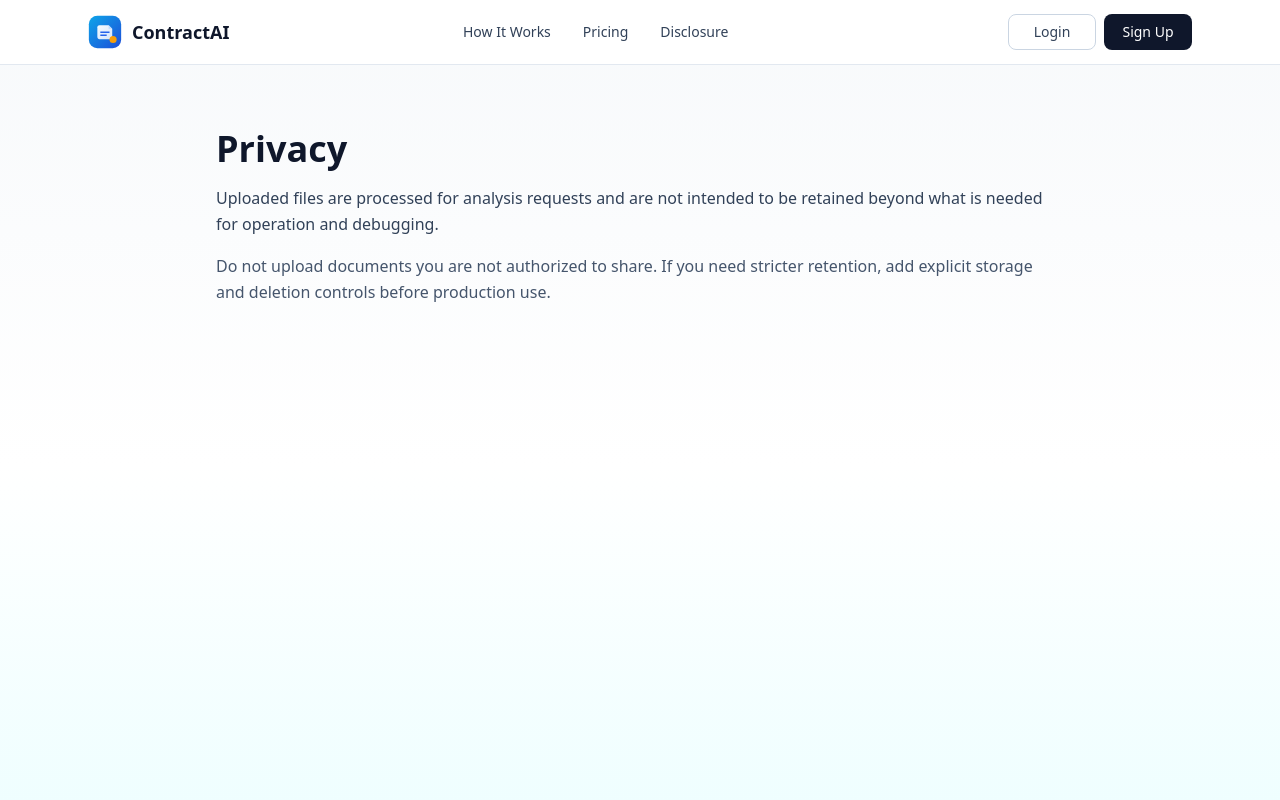
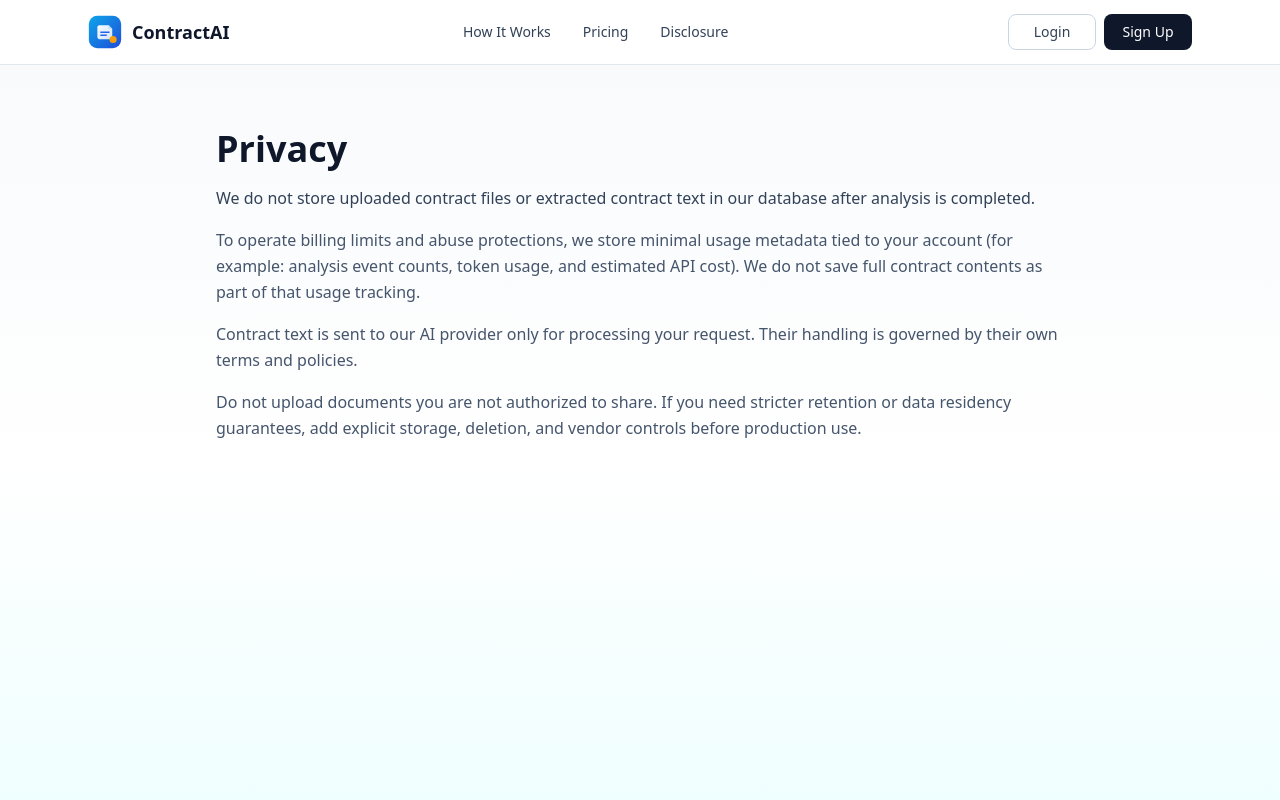
Before and after one commit to waderichman/contract-ai, a Next.js app: page /privacy in a window 1280 px wide. Shown: the top 800 px of the page. Built offline with nearby package versions, Linux system fonts and the light colour scheme; no server answers.

Commit message:
privacy update

```diff
--- a/app/privacy/page.tsx
+++ b/app/privacy/page.tsx
@@ -5,12 +5,23 @@ export default function PrivacyPage() {
       <main className="flex-1 max-w-4xl mx-auto px-6 py-16 w-full">
         <h1 className="text-4xl font-bold text-slate-900 mb-4">Privacy</h1>
         <p className="text-slate-700 leading-relaxed mb-4">
-          Uploaded files are processed for analysis requests and are not intended to be
-          retained beyond what is needed for operation and debugging.
+          We do not store uploaded contract files or extracted contract text in our
+          database after analysis is completed.
+        </p>
+        <p className="text-slate-600 leading-relaxed mb-4">
+          To operate billing limits and abuse protections, we store minimal usage
+          metadata tied to your account (for example: analysis event counts, token
+          usage, and estimated API cost). We do not save full contract contents as part
+          of that usage tracking.
+        </p>
+        <p className="text-slate-600 leading-relaxed mb-4">
+          Contract text is sent to our AI provider only for processing your request.
+          Their handling is governed by their own terms and policies.
         </p>
         <p className="text-slate-600 leading-relaxed">
           Do not upload documents you are not authorized to share. If you need stricter
-          retention, add explicit storage and deletion controls before production use.
+          retention or data residency guarantees, add explicit storage, deletion, and
+          vendor controls before production use.
         </p>
       </main>
     </div>
```
